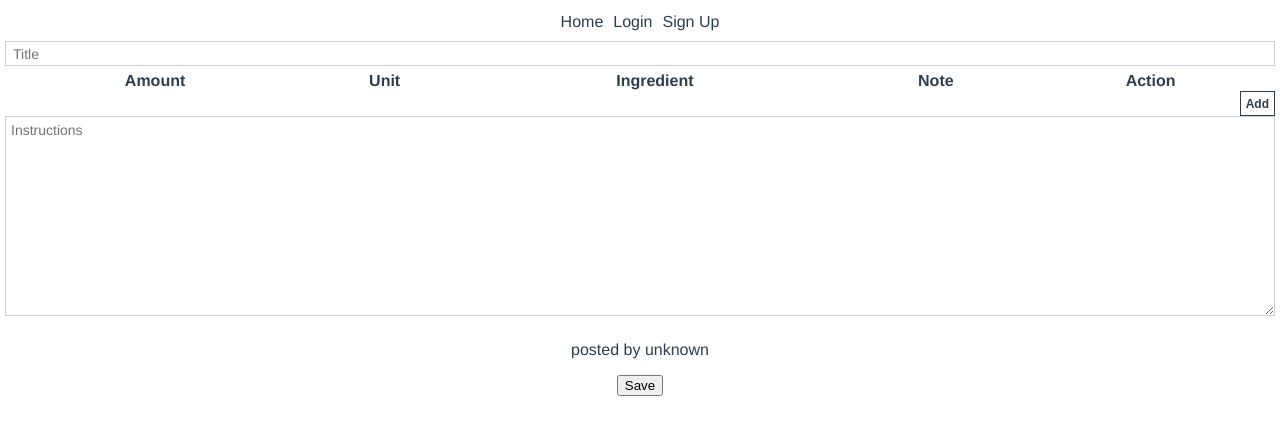
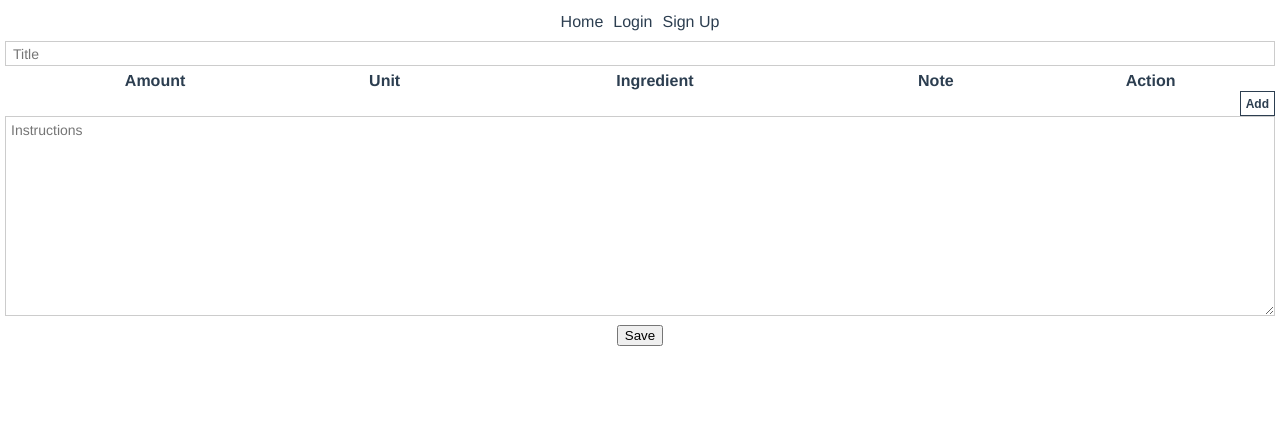
Before and after one commit to thesus/claypot, a Vue app in the folder frontend/: page /#/recipes/add in a window 1280 px wide. Shown: the top 434 px of the page. Built offline with nearby package versions, Linux system fonts and the light colour scheme.

Commit message:
Fixed user in RecipeEditForm

```diff
--- a/frontend/src/components/RecipeEditForm.vue
+++ b/frontend/src/components/RecipeEditForm.vue
@@ -53,7 +53,7 @@
     </div>
 
     <footer>
-      <p>{{ $t('recipe_edit.posted_by',  {user: user}) }}</p>
+      <p v-if="recipe.id">{{ $t('recipe_edit.posted_by',  {user: author}) }}</p>
     </footer>
 
     <div><button @click.prevent="save" :disabled="saving">{{ $t('recipe_edit.save') }}</button></div>
@@ -105,8 +105,8 @@ export default {
     }
   },
   computed: {
-    user () {
-      return this.$t('recipe_edit.unknown_user')
+    author () {
+      return this.recipe.author || this.$t('recipe_edit.unknown_user')
     },
     recipeIngredientError () {
       return i => {
```
